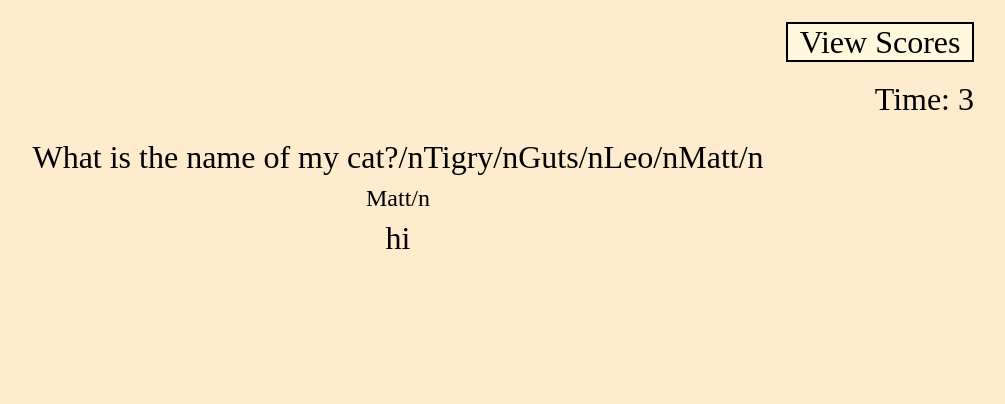
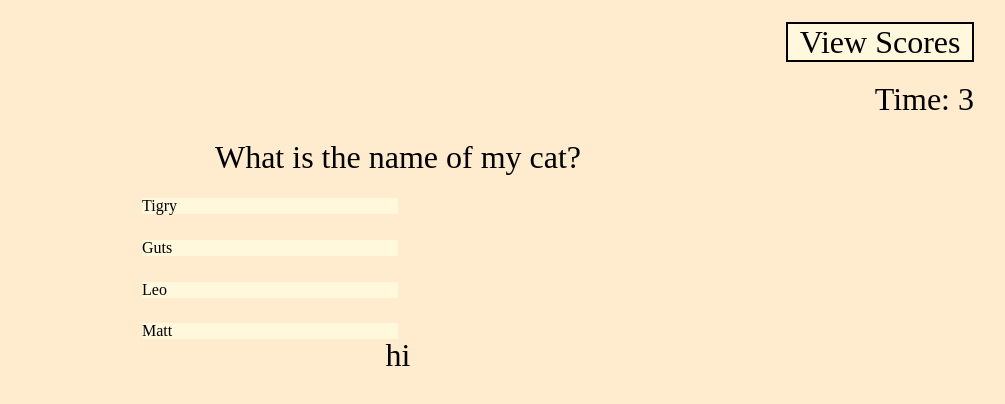
Before and after one commit to Endres2/quizApp, a plain HTML site: page index.html in a window 1280 px wide. Both pictures are taken after a click on the button "Start". Shown: the whole page, without its empty margins (242-1247 px from the left). Drawn offline with Linux system fonts and the light colour scheme.

Commit message:
Added functionality to move between questions when event listener gets an answer choice, also implemented time as a variable to end the game

```diff
--- a/assets/styles.css
+++ b/assets/styles.css
@@ -59,3 +59,9 @@ a:hover{
 .hidden{
     display: none;
 }
+li{
+    text-align: left;
+    list-style: none;
+    margin: 2% 50% 0 30%;
+    background-color: cornsilk;
+}
--- a/index.html
+++ b/index.html
@@ -19,7 +19,14 @@
         </header>
         <div class="question-card hidden">
             <h2 id = "questionTitle" class="question-title">hi</h2>
-            <div id="choices" class="choices">hi</div>
+            <div >
+                <ul >
+                    <li class="answer option1"></li>
+                    <li class="answer option2"></li>
+                    <li class="answer option3"></li>
+                    <li class="answer option4"></li>
+                </ul>
+            </div>
             <h2 class="answer">hi</h2>
         </div>
        <div id="end-screen" class = "hidden">
@@ -31,7 +38,8 @@
            </p>
        </div>
 
-        <script src="./js/questions.js" async defer></script>
-        <script src="./js/logic.js" async defer></script>
+
     </body>
+    <script src="./js/questions.js" async defer></script>
+    <script src="./js/logic.js" async defer></script>
 </html>
--- a/js/logic.js
+++ b/js/logic.js
@@ -3,11 +3,15 @@ var time = 5/*questions.length *15*/;
 var startBtn = document.querySelector("#start");
 var startScreen = document.querySelector("#start-screen");
 var questionCard = document.querySelector(".question-card");
-
-
+var questionTitle = document.querySelector("#questionTitle");
 var timer = document.querySelector("#time");
-
-
+var listCard = document.querySelector("ul");
+var listItems = document.querySelector(".listOption");
+var answerChoice = document.querySelectorAll(".answer");
+var option1 = document.querySelector(".option1")
+var option2 = document.querySelector(".option2")
+var option3 = document.querySelector(".option3")
+var option4 = document.querySelector(".option4")
 
 var startQuiz = function(){
     startScreen.setAttribute("class","hidden");
@@ -15,30 +19,36 @@ var startQuiz = function(){
     timer.textContent = time;
     startTimer();
     getQuestions();
-    console.log(questions);
-    console.log(questions.length);
-    console.log(questions[0].title);
-    console.log(questions[0].choice[0]);
-    console.log(questions.answer);
+
+
+
 }
-var getQuestions = function(event){
-    var questionTitle = document.querySelector("#questionTitle");
-    var options = document.querySelector("#choices");
-    questionTitle.textContent = questions[currentIndex].title+"/n";
-    questionTitle.innerHTML+= (  options.textContent = questions[currentIndex].choice[0]+"/n");
-    questionTitle.innerHTML+= ( options.textContent = questions[currentIndex].choice[1]+"/n");
-    questionTitle.innerHTML+= ( options.textContent = questions[currentIndex].choice[2]+"/n");
-    questionTitle.innerHTML+= ( options.textContent = questions[currentIndex].choice[3]+"/n");
-    document.addEventListener("click", function(event){
-        var clickOnOption = event.options;
-        if(clickOnOption){
-            currentIndex++;
-        }
-    });
+var getQuestions = function(){
+
+    questionTitle.textContent = questions[currentIndex].title;
+    option1.textContent =  questions[currentIndex].choice[0];
+    option2.textContent =  questions[currentIndex].choice[1];
+    option3.textContent =  questions[currentIndex].choice[2];
+    option4.textContent =  questions[currentIndex].choice[3];
+
+
 }
 
-var checkAnswer = function(){
-    return true;
+var checkAnswer = function(event){
+    if( time> 0 && currentIndex<questions.length){
+        questionTitle.textContent = "";
+        option1.textContent =  "";
+        option2.textContent =  "";
+        option3.textContent = "";
+        option4.textContent = "";
+        currentIndex++;
+        getQuestions();
+    }
+    else{
+        //end game
+        //take player to score board
+        return
+    }
 }
 var startTimer = function(){
 
@@ -60,3 +70,7 @@ var startTimer = function(){
 
 }
 startBtn.addEventListener("click", startQuiz);
+option1.addEventListener("click", checkAnswer);
+option2.addEventListener("click", checkAnswer);
+option3.addEventListener("click", checkAnswer);
+option4.addEventListener("click", checkAnswer);
--- a/js/questions.js
+++ b/js/questions.js
@@ -11,7 +11,7 @@ var questions = [
     },
     {
         title: "What is my favorite day at the gym?",
-        choice: ["Legas and shoulders", "Arms", "Chest and back", "Cardio and abs"],
+        choice: ["Legs and shoulders", "Arms", "Chest and back", "Cardio and abs"],
         answer: "Chest and back"
     },
     {
```
